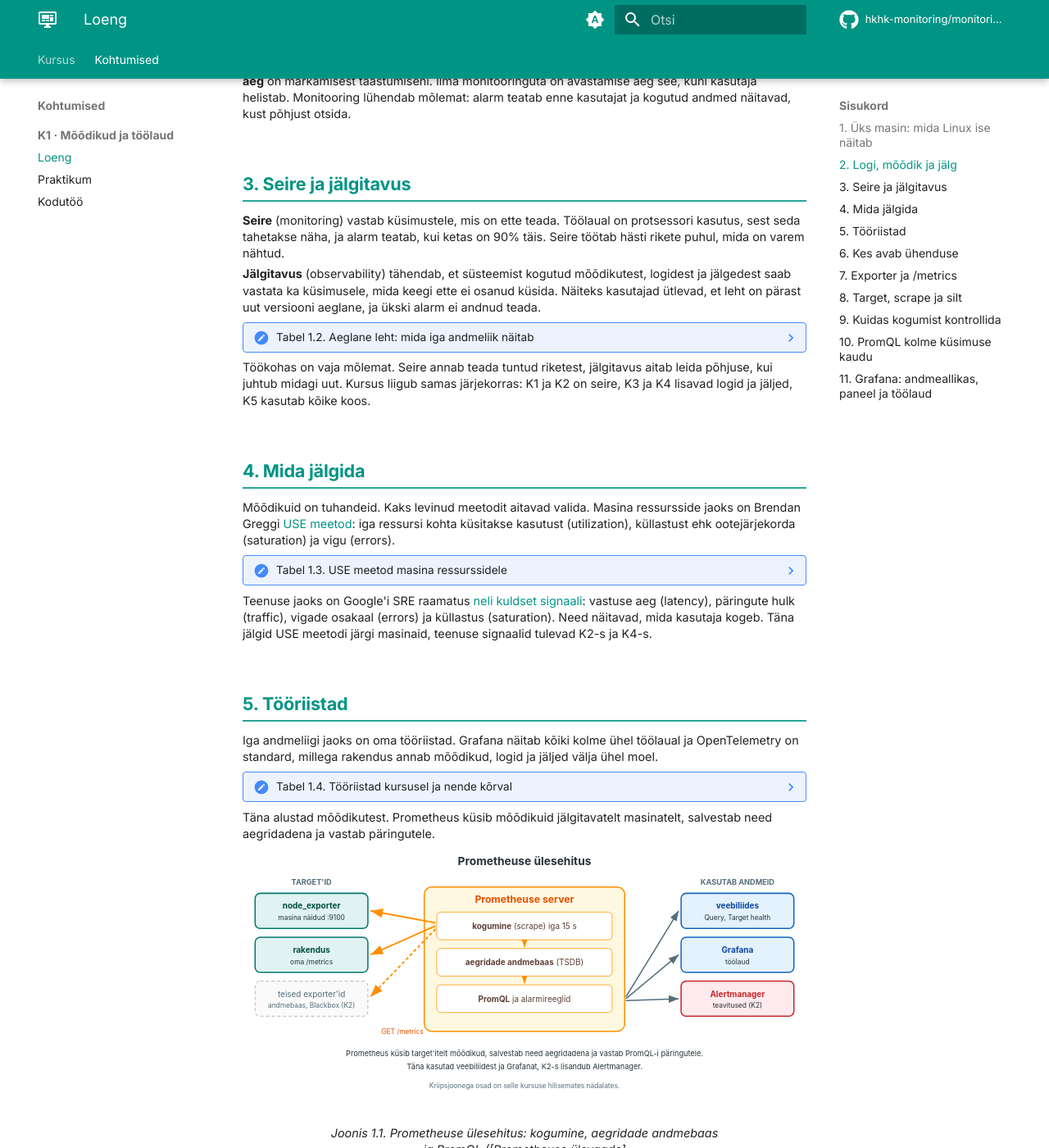
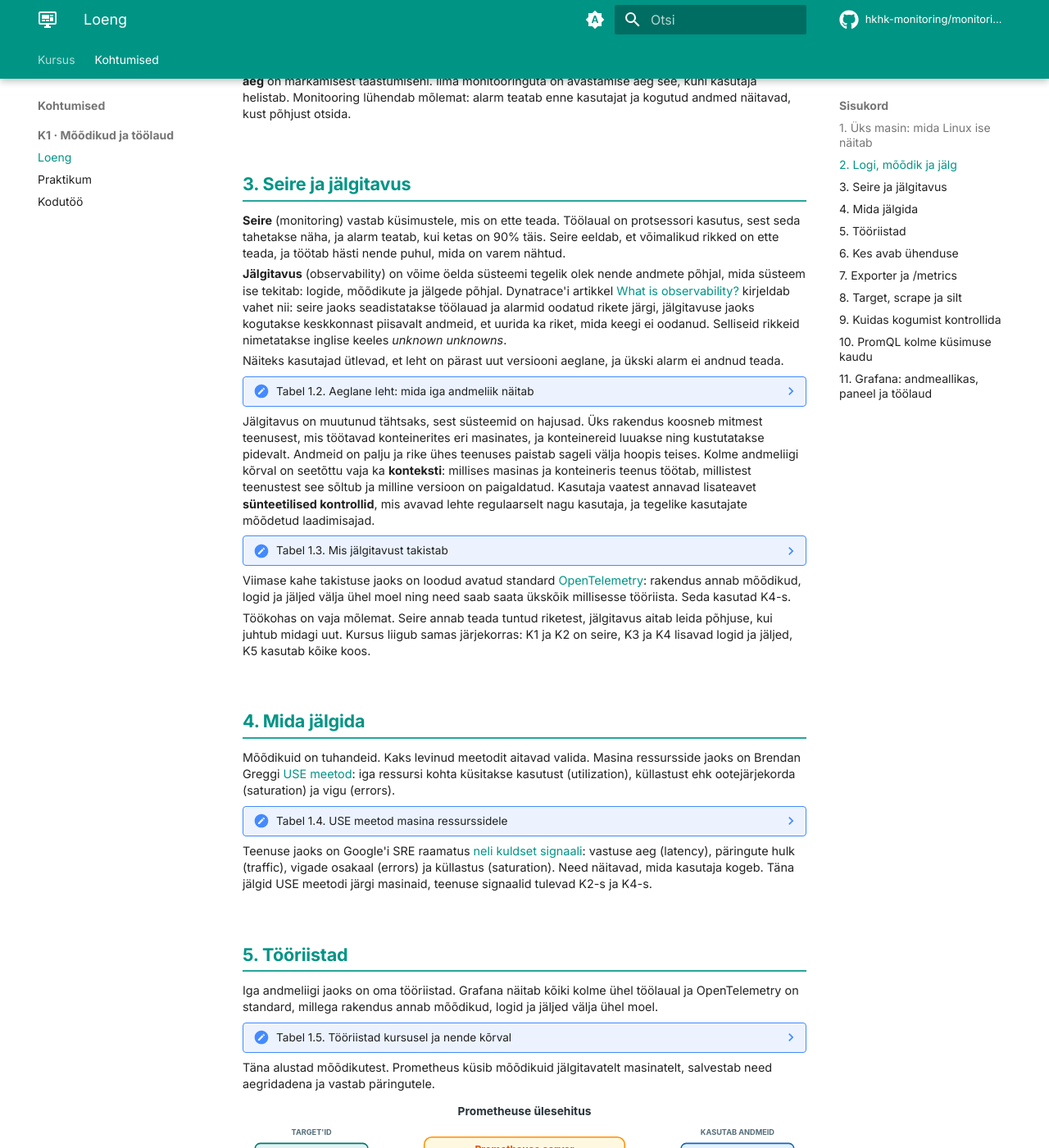
Before and after one commit to hkhk-monitoring/monitoring-lite, an MkDocs documentation site: the page built from docs/k01/lecture.md, in a window 1280 px wide and 1400 px high, scrolled down 1215 px. Shown: the whole window at 82% size. Built offline with MkDocs 1.6.1 and Material for MkDocs 9.7.7, drawn with Linux system fonts in a browser that asks for light colours; comment, search, counter and statistics services are not loaded; some of the changed text lies outside the part shown.

Commit message:
K1 loeng: seire ja jälgitavuse osa laiemaks, definitsioon, ootamatud rikked, kontekst ja kasutaja vaade, takistused ning OpenTelemetry

```diff
--- a/docs/k01/lecture.md
+++ b/docs/k01/lecture.md
@@ -79,9 +79,11 @@ Rikke juures loetakse kahte aega. **Avastamise aeg** on rikke algusest selle mä
 
 ## 3. Seire ja jälgitavus
 
-**Seire** (monitoring) vastab küsimustele, mis on ette teada. Töölaual on protsessori kasutus, sest seda tahetakse näha, ja alarm teatab, kui ketas on 90% täis. Seire töötab hästi rikete puhul, mida on varem nähtud.
+**Seire** (monitoring) vastab küsimustele, mis on ette teada. Töölaual on protsessori kasutus, sest seda tahetakse näha, ja alarm teatab, kui ketas on 90% täis. Seire eeldab, et võimalikud rikked on ette teada, ja töötab hästi nende puhul, mida on varem nähtud.
 
-**Jälgitavus** (observability) tähendab, et süsteemist kogutud mõõdikutest, logidest ja jälgedest saab vastata ka küsimusele, mida keegi ette ei osanud küsida. Näiteks kasutajad ütlevad, et leht on pärast uut versiooni aeglane, ja ükski alarm ei andnud teada.
+**Jälgitavus** (observability) on võime öelda süsteemi tegelik olek nende andmete põhjal, mida süsteem ise tekitab: logide, mõõdikute ja jälgede põhjal. Dynatrace'i artikkel [What is observability?](https://www.dynatrace.com/news/blog/what-is-observability-2/) kirjeldab vahet nii: seire jaoks seadistatakse töölauad ja alarmid oodatud rikete järgi, jälgitavuse jaoks kogutakse keskkonnast piisavalt andmeid, et uurida ka riket, mida keegi ei oodanud. Selliseid rikkeid nimetatakse inglise keeles *unknown unknowns*.
+
+Näiteks kasutajad ütlevad, et leht on pärast uut versiooni aeglane, ja ükski alarm ei andnud teada.
 
 ??? note "Tabel 1.2. Aeglane leht: mida iga andmeliik näitab"
     | Andmeliik | Mida näitab |
@@ -90,13 +92,25 @@ Rikke juures loetakse kahte aega. **Avastamise aeg** on rikke algusest selle mä
     | logi | samal ajal on palju aeglaseid päringuid ühe ja sama SQL-lausega |
     | jälg | ühe kasutaja päringust kulub 4,5 sekundit 5-st andmebaasi sammus |
 
+Jälgitavus on muutunud tähtsaks, sest süsteemid on hajusad. Üks rakendus koosneb mitmest teenusest, mis töötavad konteinerites eri masinates, ja konteinereid luuakse ning kustutatakse pidevalt. Andmeid on palju ja rike ühes teenuses paistab sageli välja hoopis teises. Kolme andmeliigi kõrval on seetõttu vaja ka **konteksti**: millises masinas ja konteineris teenus töötab, millistest teenustest see sõltub ja milline versioon on paigaldatud. Kasutaja vaatest annavad lisateavet **sünteetilised kontrollid**, mis avavad lehte regulaarselt nagu kasutaja, ja tegelike kasutajate mõõdetud laadimisajad.
+
+??? note "Tabel 1.3. Mis jälgitavust takistab"
+    | Takistus | Mida see tähendab |
+    |---|---|
+    | andmed on eraldi tööriistades | mõõdikud ühes, logid teises, jäljed kolmandas süsteemis ja neid ei saa omavahel siduda |
+    | andmeid on liiga palju | kõike kogudes kasvab maht ja hind, olulist on raske leida |
+    | rakendus ei anna andmeid välja | koodi tuleb lisada mõõdikud ja jäljed, seda nimetatakse instrumenteerimiseks |
+    | eri teenustel eri vormingud | sama asja nimetatakse eri teenustes eri nimega |
+
+Viimase kahe takistuse jaoks on loodud avatud standard [OpenTelemetry](https://opentelemetry.io/docs/what-is-opentelemetry/): rakendus annab mõõdikud, logid ja jäljed välja ühel moel ning need saab saata ükskõik millisesse tööriista. Seda kasutad K4-s.
+
 Töökohas on vaja mõlemat. Seire annab teada tuntud riketest, jälgitavus aitab leida põhjuse, kui juhtub midagi uut. Kursus liigub samas järjekorras: K1 ja K2 on seire, K3 ja K4 lisavad logid ja jäljed, K5 kasutab kõike koos.
 
 ## 4. Mida jälgida
 
 Mõõdikuid on tuhandeid. Kaks levinud meetodit aitavad valida. Masina ressursside jaoks on Brendan Greggi [USE meetod](https://www.brendangregg.com/usemethod.html): iga ressursi kohta küsitakse kasutust (utilization), küllastust ehk ootejärjekorda (saturation) ja vigu (errors).
 
-??? note "Tabel 1.3. USE meetod masina ressurssidele"
+??? note "Tabel 1.4. USE meetod masina ressurssidele"
     | Ressurss | Kasutus | Küllastus | Vead |
     |---|---|---|---|
     | protsessor | protsessori kasutus % | koormus `uptime` väljundis | |
@@ -110,7 +124,7 @@ Teenuse jaoks on Google'i SRE raamatus [neli kuldset signaali](https://sre.googl
 
 Iga andmeliigi jaoks on oma tööriistad. Grafana näitab kõiki kolme ühel töölaual ja OpenTelemetry on standard, millega rakendus annab mõõdikud, logid ja jäljed välja ühel moel.
 
-??? note "Tabel 1.4. Tööriistad kursusel ja nende kõrval"
+??? note "Tabel 1.5. Tööriistad kursusel ja nende kõrval"
     | Andmeliik | Kursusel | Levinud teised | Kohtumine |
     |---|---|---|---|
     | mõõdikud | Prometheus, node_exporter | Zabbix, InfluxDB, VictoriaMetrics | K1, K2 |
```
Also changed, not shown: other parts of docs/k01/lecture.md (+2 -2 lines).
